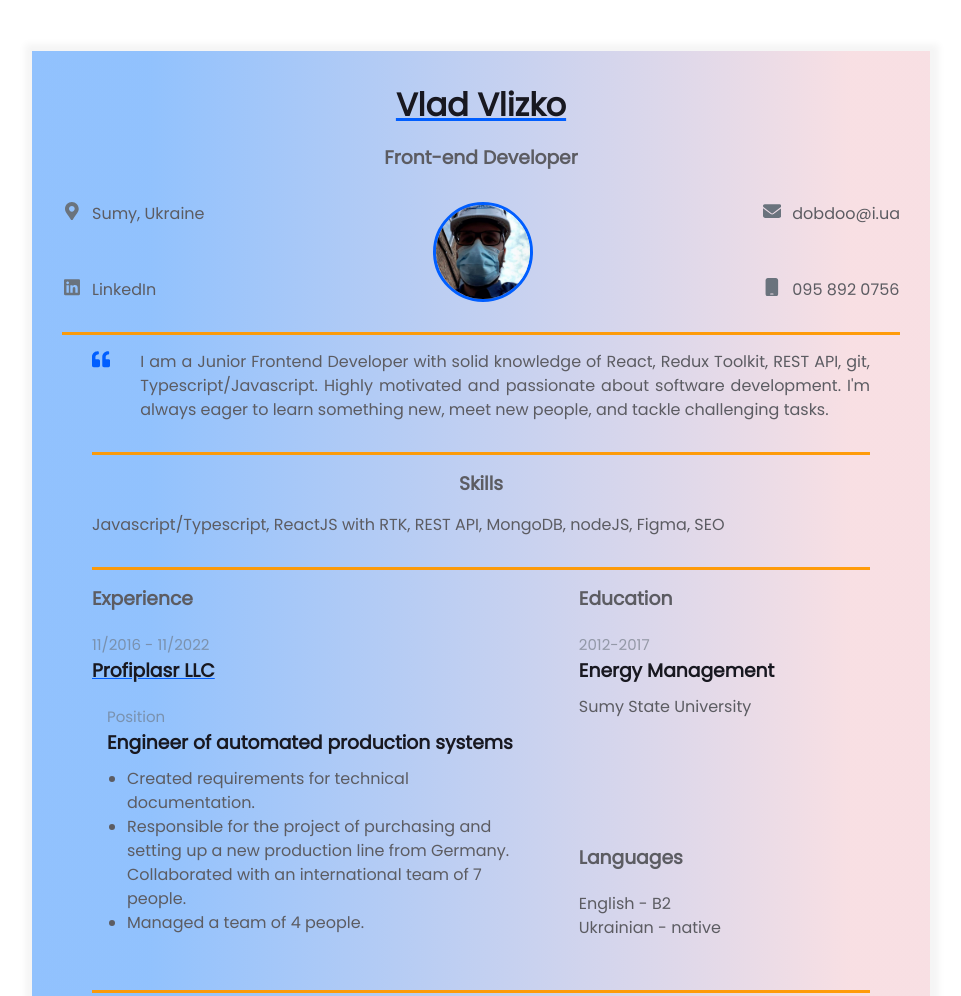
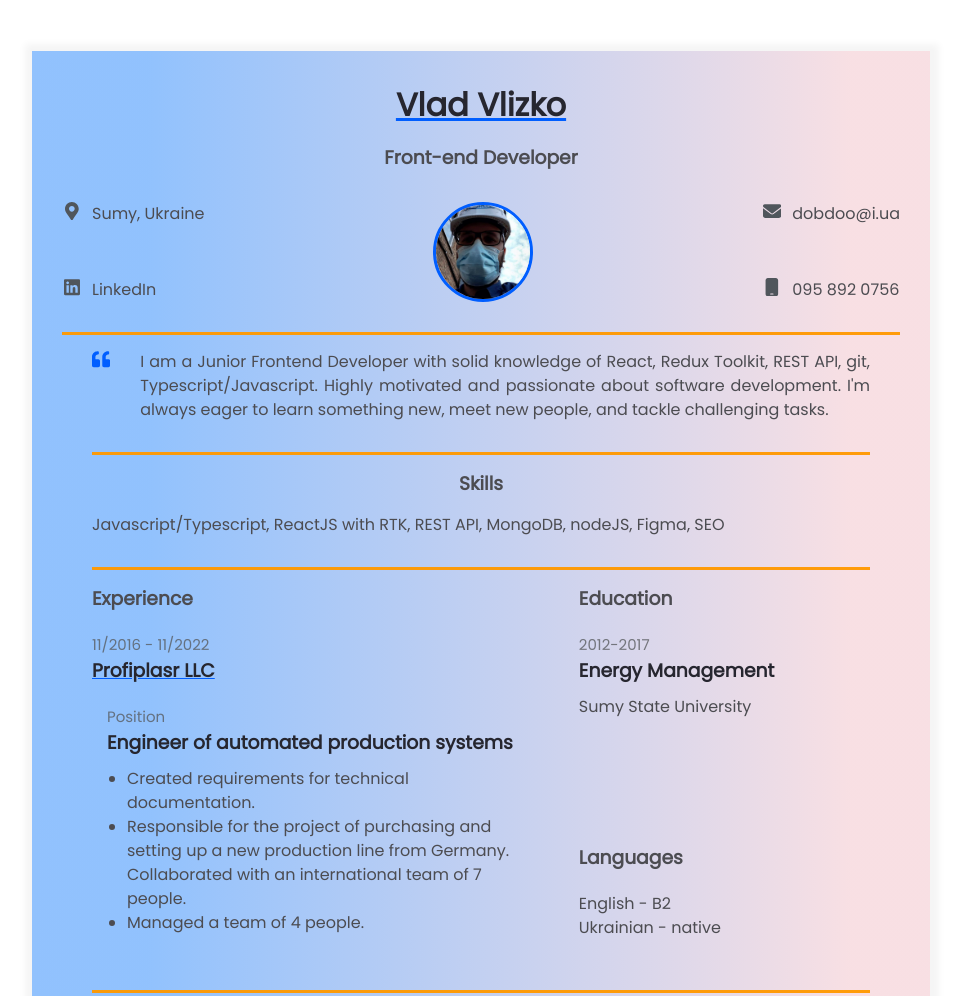
Before and after one commit to vladjsp/homepage, a plain HTML site: page index.html in a window 1280 px wide. Shown: the top 996 px of the page, without its empty margins (159-1120 px from the left). Drawn offline with Linux system fonts and the light colour scheme.

Commit message:
Change all text colors and icons

```diff
--- a/styles.css
+++ b/styles.css
@@ -9,10 +9,10 @@ body {
   font-family: 'Poppins', Arial, Helvetica, sans-serif;
   line-height: 1.5;
 
-  --primary-text-color: #181820;
-  --secondary-text-color: #5c5c62;
-  --durability-text-color: #6a737d9c;
-  --icon-color: #6a737d;
+  --primary-text-color: #26262f;
+  --secondary-text-color: #4c4c51;
+  --durability-text-color: #56595bc4;
+  --icon-color: #50565c;
   --border-color: #ff9900f4;
   --text-decoration-color: #005eff;
 }
```
